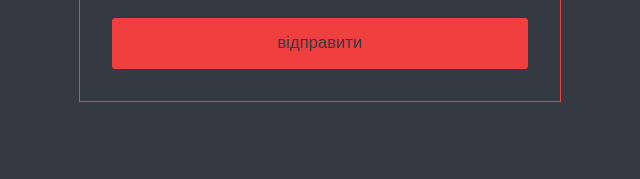
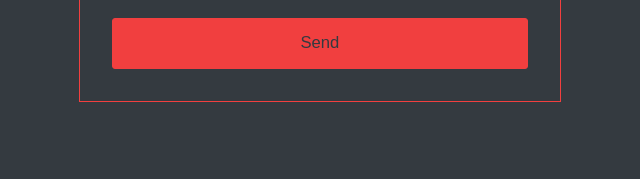
Before and after one commit to offKosss172/macrophotoblacksmith, a plain HTML site: page eng.html in a window 1280 px wide. Shown: the part 5219-5398 px from the top of the page, 13-653 px from the left. Drawn offline with nearby package versions, Linux system fonts and the light colour scheme.

Commit message:
main commit1.2

```diff
--- a/eng.html
+++ b/eng.html
@@ -333,7 +333,7 @@
                                 <option value="commercial proposal">Commercial proposal</option>
                             </select>
                         </div>
-                        <button type="submit">відправити</button>
+                        <button type="submit">Send</button>
                     </form>
                 </div>
             </div>
```
